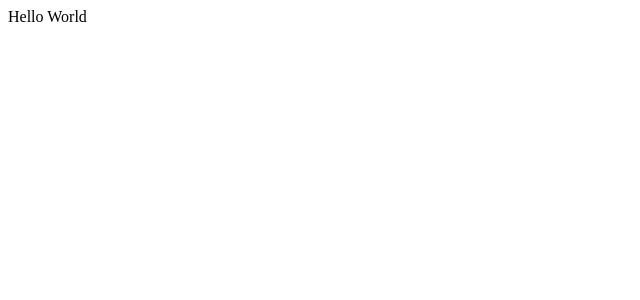
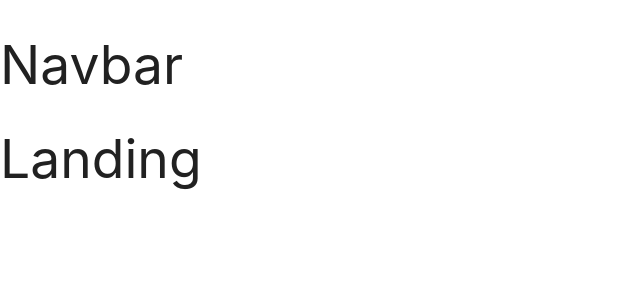
Before and after one commit to fhernand0705/emaily-api-node, a React (Create React App) app in the folder client/: page / in a window 1280 px wide. Shown: the top 300 px of the page, without its empty margins (0-640 px from the left). Built offline with nearby package versions, Linux system fonts and the light colour scheme.

Commit message:
implemented basic routing configuration + imported materialize-css for basic styling

```diff
--- a/client/package.json
+++ b/client/package.json
@@ -7,6 +7,7 @@
     "@testing-library/react": "^9.5.0",
     "@testing-library/user-event": "^7.2.1",
     "http-proxy-middleware": "^1.0.5",
+    "materialize-css": "^1.0.0",
     "react": "^16.13.1",
     "react-dom": "^16.13.1",
     "react-redux": "^7.2.0",
--- a/client/src/components/App.js
+++ /dev/null
@@ -1,11 +0,0 @@
-import React from 'react';
-
-function App() {
-    return (
-        <div>
-            Hello World
-        </div>
-    )
-}
-
-export default App;
--- /dev/null
+++ b/client/src/components/App.jsx
@@ -0,0 +1,20 @@
+import React from 'react';
+import { Route, Switch } from 'react-router-dom';
+import Navbar from './Navbar';
+
+const Landing = () => <div><h2>Landing</h2></div>
+const Survey = () => <div><h2>Survey</h2></div>
+
+function App() {
+    return (
+        <div>
+            <Navbar />
+            <Switch>
+                <Route exact path="/"  component={Landing} />
+                <Route path="/survey" component={Survey} />
+            </Switch>
+        </div>
+    )
+}
+
+export default App;
--- /dev/null
+++ b/client/src/components/Navbar.jsx
@@ -0,0 +1,7 @@
+import React from 'react'
+
+function Navbar() {
+    return <div><h2>Navbar</h2></div>
+}
+
+export default Navbar;
--- a/client/src/index.js
+++ b/client/src/index.js
@@ -1,7 +1,9 @@
 import React from 'react';
 import ReactDOM from 'react-dom';
+import { BrowserRouter } from 'react-router-dom';
 import App from './components/App';
 import * as serviceWorker from './serviceWorker';
+import 'materialize-css/dist/css/materialize.min.css';
 import { Provider } from 'react-redux';
 import { createStore, applyMiddleware } from 'redux';
 
@@ -12,7 +14,11 @@ const store = createStore(reducers, {}, applyMiddleware());
 
 ReactDOM.render(
   <React.StrictMode>
-    <Provider store={store}><App /></Provider>
+    <Provider store={store}>
+      <BrowserRouter>
+        <App />
+      </BrowserRouter>
+    </Provider>
   </React.StrictMode>,
   document.getElementById('root')
 );
```
Also changed, not shown: 1 other file (tests, documents, lock files or other folders).
